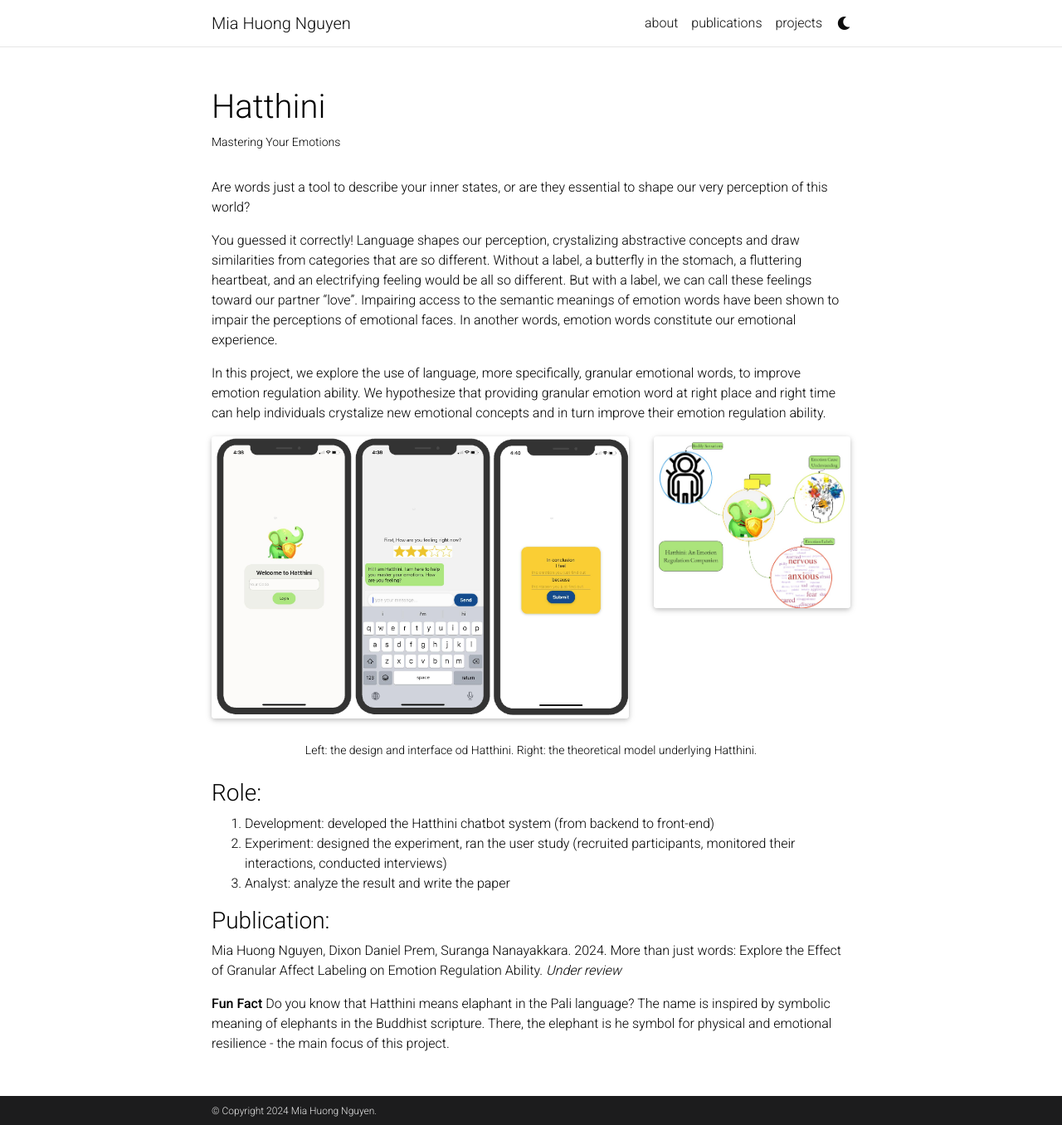
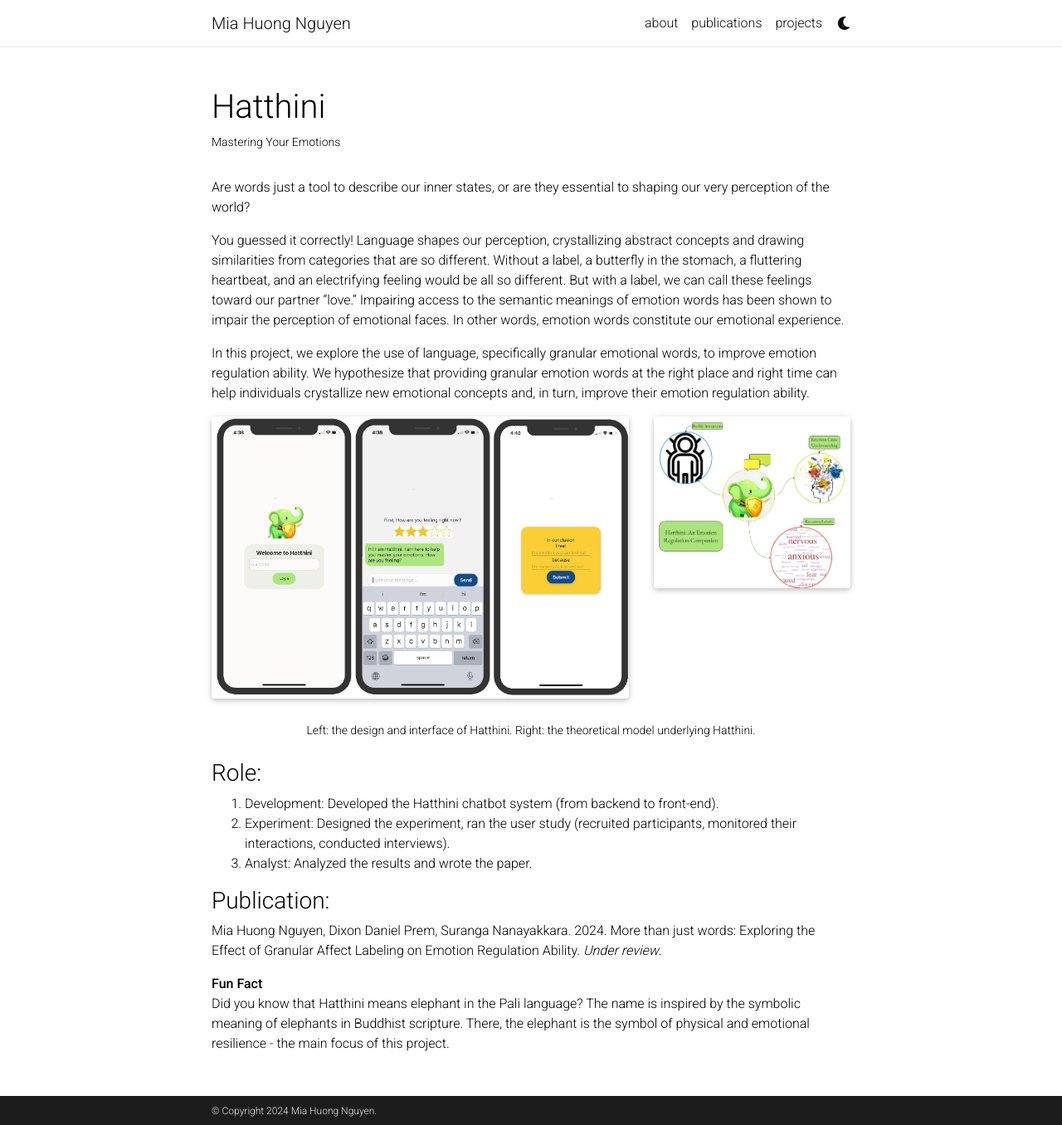
Before and after one commit to iammia0o/iammia0o.github.io, a Jekyll site: the page built from _projects/2_project.md, in a window 1280 px wide and 1356 px high. Shown: the whole window at 83% size. Built offline with Jekyll 4.4.1, drawn with Linux system fonts in a browser that asks for light colours; full-size pictures stand in for the smaller copies a plugin makes; comment, search, counter and statistics services are not loaded; a style sheet for code colours, icons or effects is not loaded.

Commit message:
corrected grammar

```diff
--- a/_projects/2_project.md
+++ b/_projects/2_project.md
@@ -7,11 +7,11 @@ importance: 2
 category: work
 ---
 
-Are words just a tool to describe your inner states, or are they essential to shape our very perception of this world?
+Are words just a tool to describe our inner states, or are they essential to shaping our very perception of the world?
 
-You guessed it correctly! Language shapes our perception, crystalizing abstractive concepts and draw similarities from categories that are so different. Without a label, a butterfly in the stomach, a fluttering heartbeat, and an electrifying feeling would be all so different. But with a label, we can call these feelings toward our partner “love”.  Impairing access to the semantic meanings of emotion words have been shown to impair the perceptions of emotional faces. In another words, emotion words constitute our emotional experience.
+You guessed it correctly! Language shapes our perception, crystallizing abstract concepts and drawing similarities from categories that are so different. Without a label, a butterfly in the stomach, a fluttering heartbeat, and an electrifying feeling would be all so different. But with a label, we can call these feelings toward our partner "love." Impairing access to the semantic meanings of emotion words has been shown to impair the perception of emotional faces. In other words, emotion words constitute our emotional experience.
 
-In this project, we explore the use of language, more specifically, granular emotional words, to improve emotion regulation ability. We hypothesize that providing granular emotion word at right place and right time can help individuals crystalize new emotional concepts and in turn improve their emotion regulation ability.
+In this project, we explore the use of language, specifically granular emotional words, to improve emotion regulation ability. We hypothesize that providing granular emotion words at the right place and right time can help individuals crystallize new emotional concepts and, in turn, improve their emotion regulation ability.
 
 <div class="row justify-content-sm-center">
     <div class="col-sm-8 mt-3 mt-md-0">
@@ -22,16 +22,16 @@ In this project, we explore the use of language, more specifically, granular emo
     </div>
 </div>
 <div class="caption">
-    Left: the design and interface od Hatthini. Right: the theoretical model underlying Hatthini.
+    Left: the design and interface of Hatthini. Right: the theoretical model underlying Hatthini.
 </div>
 
 ### Role:
-1. Development: developed the Hatthini chatbot system (from backend to front-end)
-2. Experiment: designed the experiment, ran the user study (recruited participants, monitored their interactions, conducted interviews)
-3. Analyst: analyze the result and write the paper
+1. Development: Developed the Hatthini chatbot system (from backend to front-end).
+2. Experiment: Designed the experiment, ran the user study (recruited participants, monitored their interactions, conducted interviews).
+3. Analyst: Analyzed the results and wrote the paper.
 
 ### Publication:
-Mia Huong Nguyen, Dixon Daniel Prem, Suranga Nanayakkara. 2024. More than just words: Explore the Effect of Granular Affect Labeling on Emotion Regulation Ability. *Under review*
+Mia Huong Nguyen, Dixon Daniel Prem, Suranga Nanayakkara. 2024. More than just words: Exploring the Effect of Granular Affect Labeling on Emotion Regulation Ability. *Under review*.
 
 **Fun Fact**
-Do you know that Hatthini means elaphant in the Pali language? The name is inspired by symbolic meaning of elephants in the Buddhist scripture. There, the elephant is he symbol for physical and emotional resilience - the main focus of this project.
+Did you know that Hatthini means elephant in the Pali language? The name is inspired by the symbolic meaning of elephants in Buddhist scripture. There, the elephant is the symbol of physical and emotional resilience - the main focus of this project.
```
